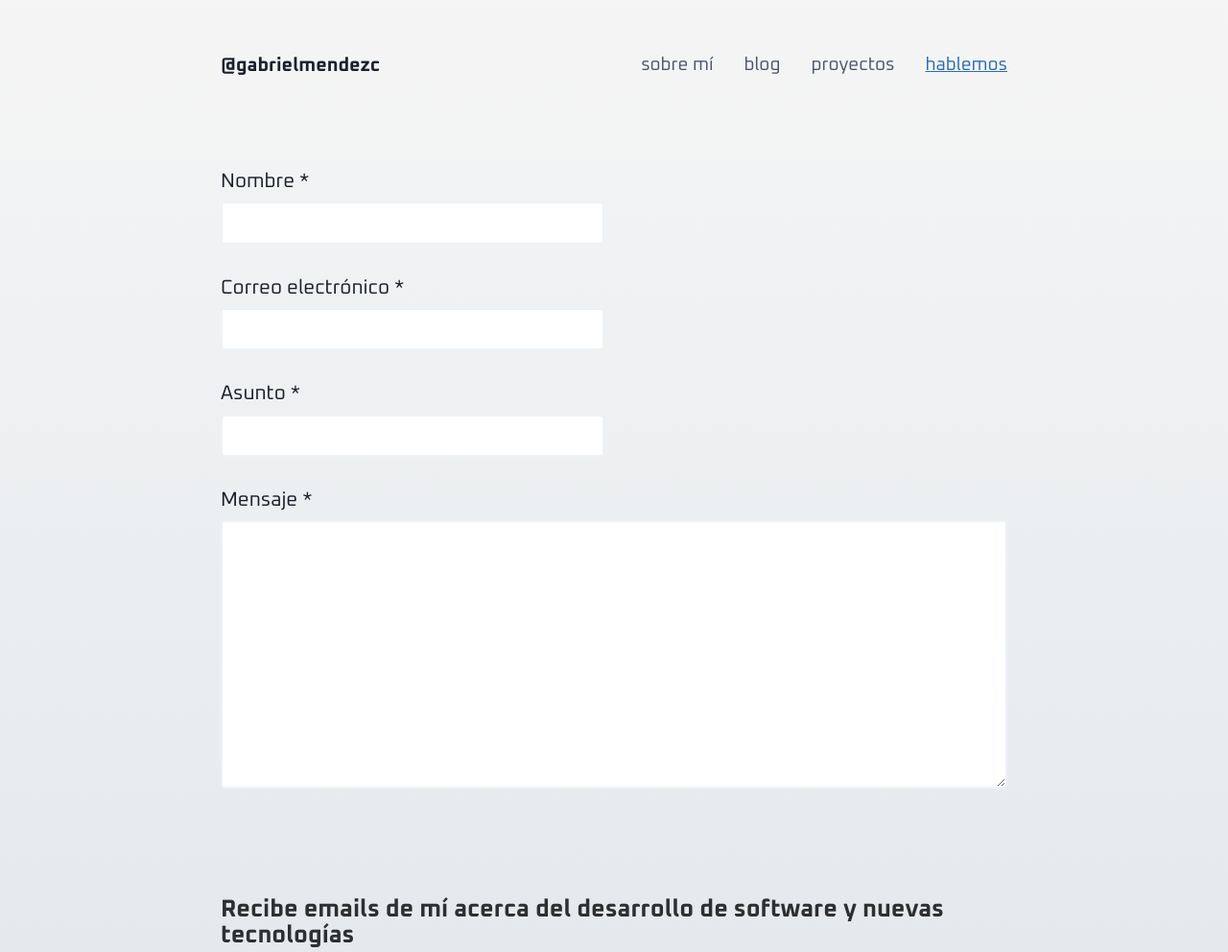
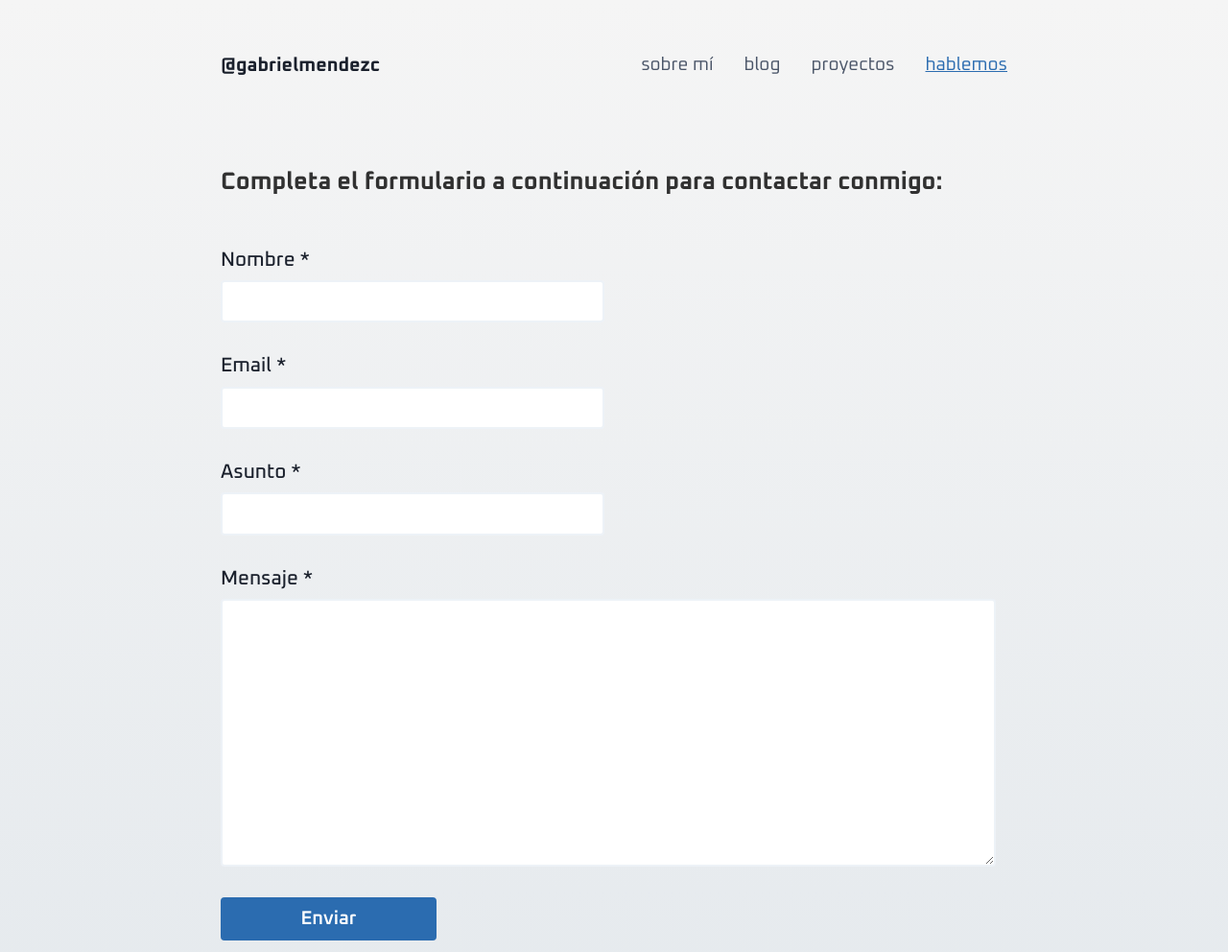
Before and after one commit to gmencz/gabrielmendezc.com, a Gatsby site: page /lets-talk in a window 1280 px wide. Shown: the top 992 px of the page at 96% size. Built offline with nearby package versions, Linux system fonts and the light colour scheme; Gatsby itself is replaced by a stand-in of ours; some packages are replaced by stand-ins of ours.

Commit message:
add validation

```diff
--- a/src/components/footer/footer.component.tsx
+++ b/src/components/footer/footer.component.tsx
@@ -82,6 +82,7 @@
                 aria-label="enviar"
                 loading={loading ? 'true' : 'false'}
                 type="submit"
+                fullWidth
               >
                 Enviar
               </Button>
--- a/src/components/shared-styles/shared-styles.component.tsx
+++ b/src/components/shared-styles/shared-styles.component.tsx
@@ -8,10 +8,16 @@
 
 interface ButtonProps {
   loading?: 'true' | 'false';
+  fullWidth?: boolean;
 }
 
 interface InputProps {
   fullWidth?: boolean;
+  error?: boolean;
+}
+
+interface TextAreaProps {
+  error?: boolean;
 }
 
 export const ParagraphHeading = styled.p<SharedProps>`
@@ -67,12 +73,12 @@
   }
 `;
 
-export const TextArea = styled.textarea`
+export const TextArea = styled.textarea<TextAreaProps>`
   padding: 0.4rem 0.55rem;
-  border: 2px solid rgb(237, 242, 247);
+  border: ${props =>
+    props.error ? '2px solid red' : '2px solid rgb(237, 242, 247)'};
   border-radius: 4px;
   font-size: 1.1rem;
-  transition: border-color 300ms ease-in-out;
   color: ${props => props.theme.colorPrimary};
   outline: none;
   &:focus {
@@ -80,15 +86,21 @@
   }
 `;
 
+export const ErrorAtInput = styled.strong`
+  color: red;
+  margin-top: 0.5rem;
+  font-weight: 400;
+`;
+
 export const Input = styled.input<InputProps>`
   padding: 0.4rem 0.55rem;
-  border: 2px solid rgb(237, 242, 247);
+  border: ${props =>
+    props.error ? '2px solid red' : '2px solid rgb(237, 242, 247)'};
   border-radius: 4px;
   font-size: 1.1rem;
   outline: none;
   width: 100%;
   max-width: ${props => (props.fullWidth ? '100%' : '400px')};
-  transition: border-color 300ms ease-in-out;
   color: ${props => props.theme.colorPrimary};
 
   &:focus {
@@ -99,6 +111,7 @@
 export const Label = styled.label`
   color: ${props => props.theme.colorPrimary};
   font-size: 1.15rem;
+  font-weight: 500;
 `;
 
 export const Button = styled.button<ButtonProps>`
@@ -107,6 +120,8 @@
   border: 2px solid ${props => props.theme.linkColor};
   background-color: ${props => props.theme.linkColor};
   color: white;
+  width: 100%;
+  max-width: ${props => (props.fullWidth ? '100%' : '225px')};
   border-radius: 4px;
   font-weight: 600;
   position: relative;
@@ -129,7 +144,6 @@
 
       &::after {
         content: '';
-        box-sizing: border-box;
         margin-left: 12px;
         width: 20px;
         height: 20px;
@@ -145,4 +159,8 @@
         }
       }
     `}
+
+  @media screen and (max-width: 440px) {
+    max-width: 100%;
+  }
 `;
--- a/src/pages/lets-talk.tsx
+++ b/src/pages/lets-talk.tsx
@@ -6,22 +6,35 @@
 import {
   Input,
   Label,
-  TextArea
+  TextArea,
+  ErrorAtInput,
+  Button
 } from '../components/shared-styles/shared-styles.component';
 import { SubscribeFormGroup } from '../components/footer/footer.styles';
+import { letsTalkValidationSchema } from '../shared/validation/lets-talk.validation';
 
 const ContactPage: React.FC<RouterProps> = ({ location }) => {
-  const { handleSubmit, handleChange } = useFormik({
+  const {
+    handleSubmit,
+    handleChange,
+    errors,
+    touched,
+    handleBlur,
+    values
+  } = useFormik({
     initialValues: {
       name: '',
       email: '',
       subject: '',
       body: ''
     },
+    validationSchema: letsTalkValidationSchema,
     onSubmit: async values => {
       console.log(values);
     }
   });
+
+  const { name, email, subject, body } = values;
 
   return (
     <Layout location={location}>
@@ -29,14 +42,39 @@
         customTitle="Háblame | Gabriel Méndez C."
         customDescription="Habla con Gabriel Méndez C. acerca de cualquier tema relacionado con el desarrollo de software."
       />
-      <form onSubmit={handleSubmit}>
+      <h1 style={{ fontSize: '1.4rem', marginBottom: '3rem' }}>
+        Completa el formulario a continuación para contactar conmigo:
+      </h1>
+      <form noValidate onSubmit={handleSubmit}>
         <SubscribeFormGroup marginBottom={32}>
           <Label htmlFor="name">Nombre *</Label>
-          <Input onChange={handleChange} name="name" id="name" />
+          <Input
+            error={!!errors.name && !!touched.name}
+            onChange={handleChange}
+            type="text"
+            name="name"
+            id="name"
+            onBlur={handleBlur}
+            value={name}
+          />
+          {!!errors.name && !!touched.name && (
+            <ErrorAtInput>{errors.name}</ErrorAtInput>
+          )}
         </SubscribeFormGroup>
         <SubscribeFormGroup marginBottom={32}>
-          <Label htmlFor="email">Correo electrónico *</Label>
-          <Input onChange={handleChange} type="email" name="email" id="email" />
+          <Label htmlFor="email">Email *</Label>
+          <Input
+            onChange={handleChange}
+            type="email"
+            name="email"
+            id="email"
+            error={!!errors.email && !!touched.email}
+            onBlur={handleBlur}
+            value={email}
+          />
+          {!!errors.email && !!touched.email && (
+            <ErrorAtInput>{errors.email}</ErrorAtInput>
+          )}
         </SubscribeFormGroup>
         <SubscribeFormGroup marginBottom={32}>
           <Label htmlFor="subject">Asunto *</Label>
@@ -45,11 +83,33 @@
             type="text"
             name="subject"
             id="subject"
+            error={!!errors.subject && !!touched.subject}
+            value={subject}
+            onBlur={handleBlur}
           />
+          {!!errors.subject && !!touched.subject && (
+            <ErrorAtInput>{errors.subject}</ErrorAtInput>
+          )}
         </SubscribeFormGroup>
         <SubscribeFormGroup marginBottom={32}>
           <Label htmlFor="body">Mensaje *</Label>
-          <TextArea onChange={handleChange} name="body" id="body" rows={10} />
+          <TextArea
+            onChange={handleChange}
+            name="body"
+            id="body"
+            rows={10}
+            value={body}
+            error={!!errors.body && !!touched.body}
+            onBlur={handleBlur}
+          />
+          {!!errors.body && !!touched.body && (
+            <ErrorAtInput>{errors.body}</ErrorAtInput>
+          )}
+        </SubscribeFormGroup>
+        <SubscribeFormGroup>
+          <Button aria-label="enviar" type="submit">
+            Enviar
+          </Button>
         </SubscribeFormGroup>
       </form>
     </Layout>
--- a/src/shared/validation/lets-talk.validation.ts
+++ b/src/shared/validation/lets-talk.validation.ts
@@ -0,0 +1,19 @@
+import { object, string } from 'yup';
+
+export const letsTalkValidationSchema = object({
+  name: string()
+    .max(255, 'Nombre demasiado largo')
+    .required('Nombre obligatorio')
+    .min(2, 'Nombre demasiado corto'),
+  email: string()
+    .email('Introduce un email válido')
+    .required('Email obligatorio'),
+  subject: string()
+    .min(4)
+    .max(255, 'Asunto demasiado largo')
+    .required('Asunto obligatorio'),
+  body: string()
+    .min(10, 'Mensaje demasiado corto')
+    .max(2048, 'Mensaje demasiado largo')
+    .required('Mensaje obligatorio')
+});
```
